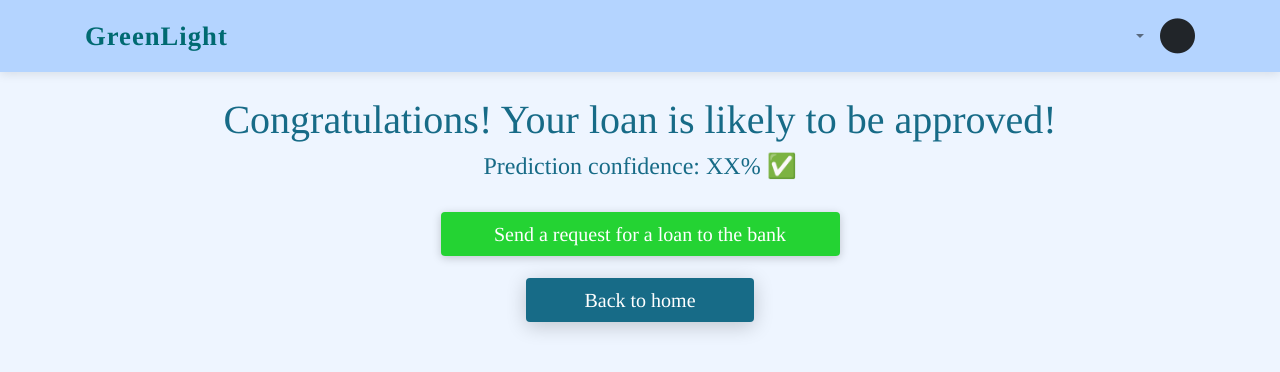
After one commit to codingburgas/2425-11-b-pp-student-practices-assignment-NTIvanova21, a Flask app: template GreenLight/AI_model/templates/approvedLoanPage.html in a window 1280 px wide. The commit adds this page. Shown: the top 372 px of the page. Run offline with Flask 3, Linux system fonts and the light colour scheme; the template is opened without the code that fills it, so the values that code supplies are empty; parts of the project's set-up code (start-up, migrations or seed data) failed here and were passed over; some libraries are stand-ins or nearby versions; some web fonts are replaced.

Commit message:
Create pages for approval or disapproval of a loan. Close #13

```diff
--- a/GreenLight/AI_model/static/approvalFormStyle.css
+++ b/GreenLight/AI_model/static/approvalFormStyle.css
@@ -57,3 +57,40 @@ hr{
     color: white;
     box-shadow: 0 4px 20px rgba(0, 0, 0, 0.2);
 }
+
+
+.send-request,.try-again{
+    background-color: #24D333;
+    width: 35%;
+    font-family: "Tinos", serif;
+    color: white;
+    font-size: 15pt;
+    box-shadow: 0 2px 10px rgba(0, 0, 0, 0.2);
+    margin-top: 2%;
+}
+.send-request:hover{
+    background-color: #20bb2e;
+    color: white;
+}
+
+.try-again{
+    background-color: #D34A24;
+}
+.try-again:hover{
+    background-color: #b0401f;
+    color: white;
+}
+
+.back-btn{
+    background-color: #176B87;
+    width: 20%;
+    font-family: "Tinos", serif;
+    color: white;
+    font-size: 15pt;
+    box-shadow: 0 4px 20px rgba(0, 0, 0, 0.2);
+    margin-top: 2%;
+}
+.back-btn:hover{
+    background-color: #1b8bab;
+    color: white;
+}
--- /dev/null
+++ b/GreenLight/AI_model/templates/approvedLoanPage.html
@@ -0,0 +1,24 @@
+{% extends 'base.html' %}
+
+{% block extra_css %}
+
+    <link rel="stylesheet" href="https://stackpath.bootstrapcdn.com/bootstrap/4.5.2/css/bootstrap.min.css">
+    <link rel="stylesheet" href="{{ url_for('AI.static', filename='approvalFormStyle.css') }}">
+    <link rel="stylesheet" href="{{ url_for('AI.static', filename='base_style.css') }}">
+{% endblock %}
+
+{% block content %}
+
+
+    <div class="info-container justify-content-center">
+        <h1 class="text-center heading">Congratulations! Your loan is likely to be approved!</h1>
+        <h4 class="text-center heading">Prediction confidence: XX% ✅</h4>
+
+         <div class="row justify-content-center">
+            <a href="{{ url_for('main.home', userId= current_user.userId) }}" class="btn send-request">Send a request for a loan to the bank</a>
+        </div>
+        <div class="row justify-content-center">
+            <a href="{{ url_for('main.home') }}" class="btn back-btn">Back to home</a>
+        </div>
+    </div>
+{% endblock %}
```
Also changed, not shown: GreenLight/AI_model/routes.py (+8 -0 lines), GreenLight/AI_model/templates/disapprovedLoanPage.html (added, +24 -0 lines).
